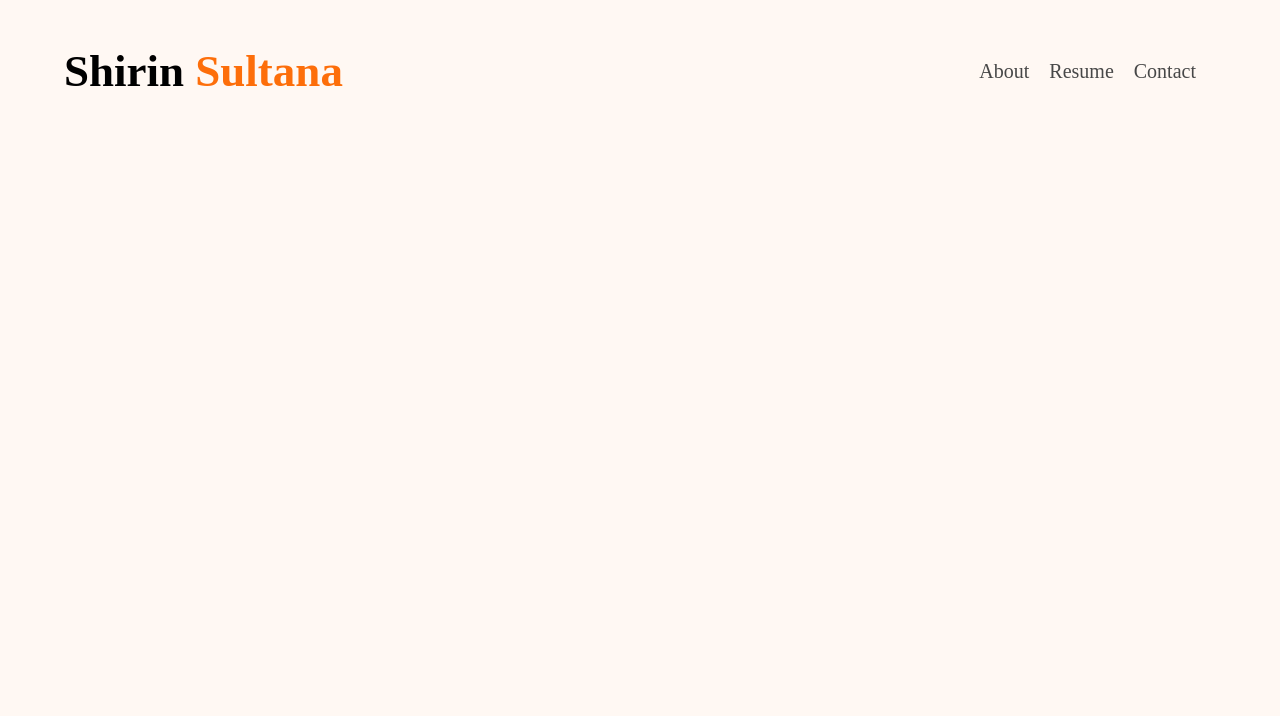
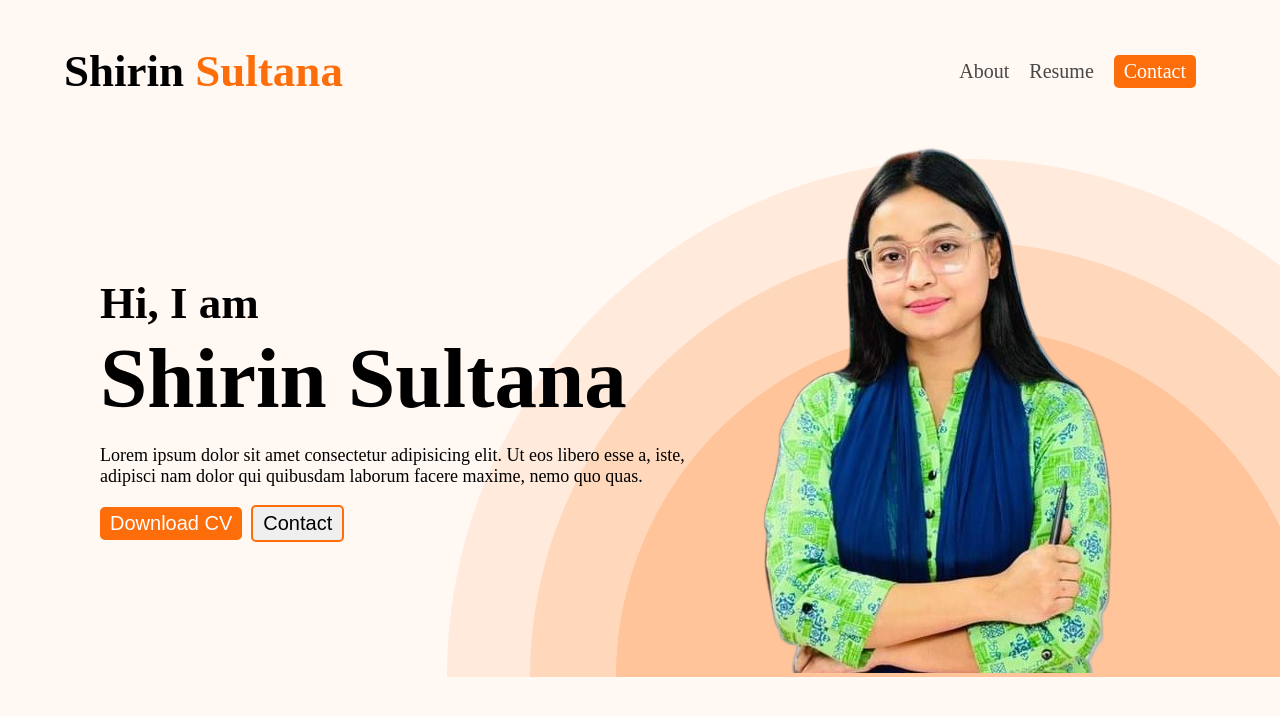
Before and after one commit to Sakib6071/Portfolio, a plain HTML site: page index.html in a window 1280 px wide. Drawn offline with Linux system fonts and the light colour scheme.

Commit message:
Home section complete

```diff
--- a/index.html
+++ b/index.html
@@ -19,13 +19,27 @@
                 <ul type="none">
                     <li><a href="#about">About</a></li>
                     <li><a href="#resume">Resume</a></li>
-                    <li><a href="#contact">Contact</a></li>
+                    <li class="contact-btn primaryBtn"><a href="#contact">Contact</a></li>
                 </ul>
                </div>
             </div>
         </nav>
     </header>
     <main class="main" id="main">
+        <section class="home">
+            <div class="homeDescription">
+                <h4>Hi, I am</h4>
+                <h2>Shirin Sultana</h2>
+                <p>Lorem ipsum dolor sit amet consectetur adipisicing elit. Ut eos libero esse a, iste, adipisci nam dolor qui quibusdam laborum facere maxime, nemo quo quas.</p>
+                <div class="btnGroup">
+                    <button class="primaryBtn">Download CV</button>
+                    <button class="secondaryBtn">Contact</button>
+                </div>
+            </div>
+            <div class="homeFigure">
+                <img src="images/profile.png" alt="">
+            </div>
+        </section>
     </main>
     <footer class="footer" id="footer"></footer>
 </body>
--- a/styles/style.css
+++ b/styles/style.css
@@ -6,6 +6,33 @@ body{
     margin: 0;
     padding: 0;
     background-color: #FFF8F3;
+
+}
+.primaryBtn{
+    background-color: #FD6E0A;
+    color: #ffffff;
+    border-radius: 5px;
+    -webkit-border-radius: 5px;
+    -moz-border-radius: 5px;
+    -ms-border-radius: 5px;
+    -o-border-radius: 5px;
+    padding: 5px 10px;
+    font-size: 20px;
+    border: 0px;
+}
+.secondaryBtn{
+    font-size: 20px;
+    border: 2px solid #FD6E0a;
+    margin-left: 5px;
+    padding: 5px 10px;
+    border-radius: 5px;
+    -webkit-border-radius: 5px;
+    -moz-border-radius: 5px;
+    -ms-border-radius: 5px;
+    -o-border-radius: 5px;
+}
+.primaryBtn a{
+    color: #fff;
 }
 
 .basicColor{
@@ -14,6 +41,7 @@ body{
 .basicTextColor{
     color: #474747;
 }
+
 .header{
     width: 90%;
     margin: auto;
@@ -36,7 +64,40 @@ nav ul li a{
     font-size: 20px;
     color: #474747;
 }
+nav ul li a:hover{
+    color: #fd6e0a;
+}
+.primaryBtn a:hover{
+    color:black
+}
 .name{
     font-size: 45px;
     font-weight: 800;
 }
+
+
+
+.home{
+    display: flex;
+    align-items: center;
+    justify-content: space-between;
+    background-image: url('../images/header_bg.png');
+    background-repeat: no-repeat;
+    background-position: bottom right;
+    padding: 0 140px 0 100px;
+}
+
+.homeDescription{
+    max-width: 650px;
+}
+.homeDescription h4{
+    font-size: 45px;
+    margin: 0;
+}
+.homeDescription h2{
+    font-size: 85px;
+    margin: 0;
+}
+.homeDescription p{
+    font-size: 18px;
+}
```
